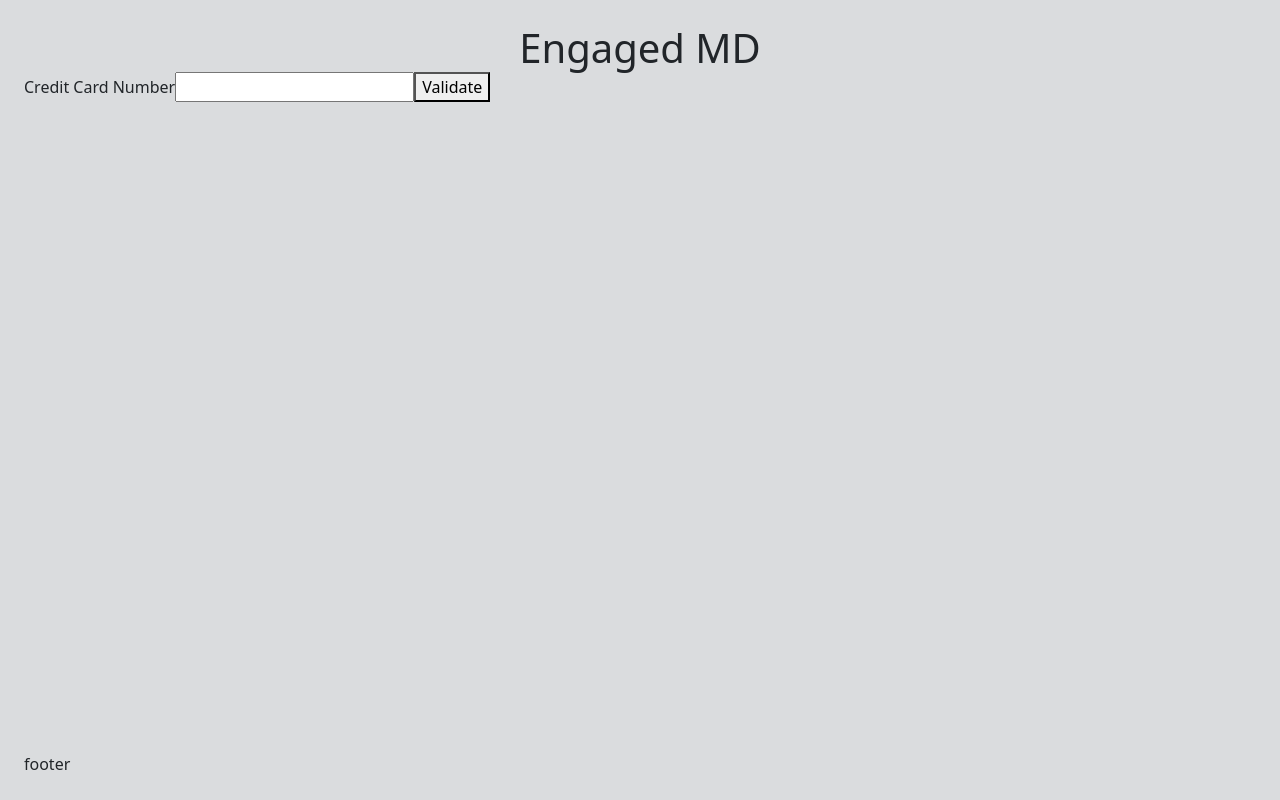
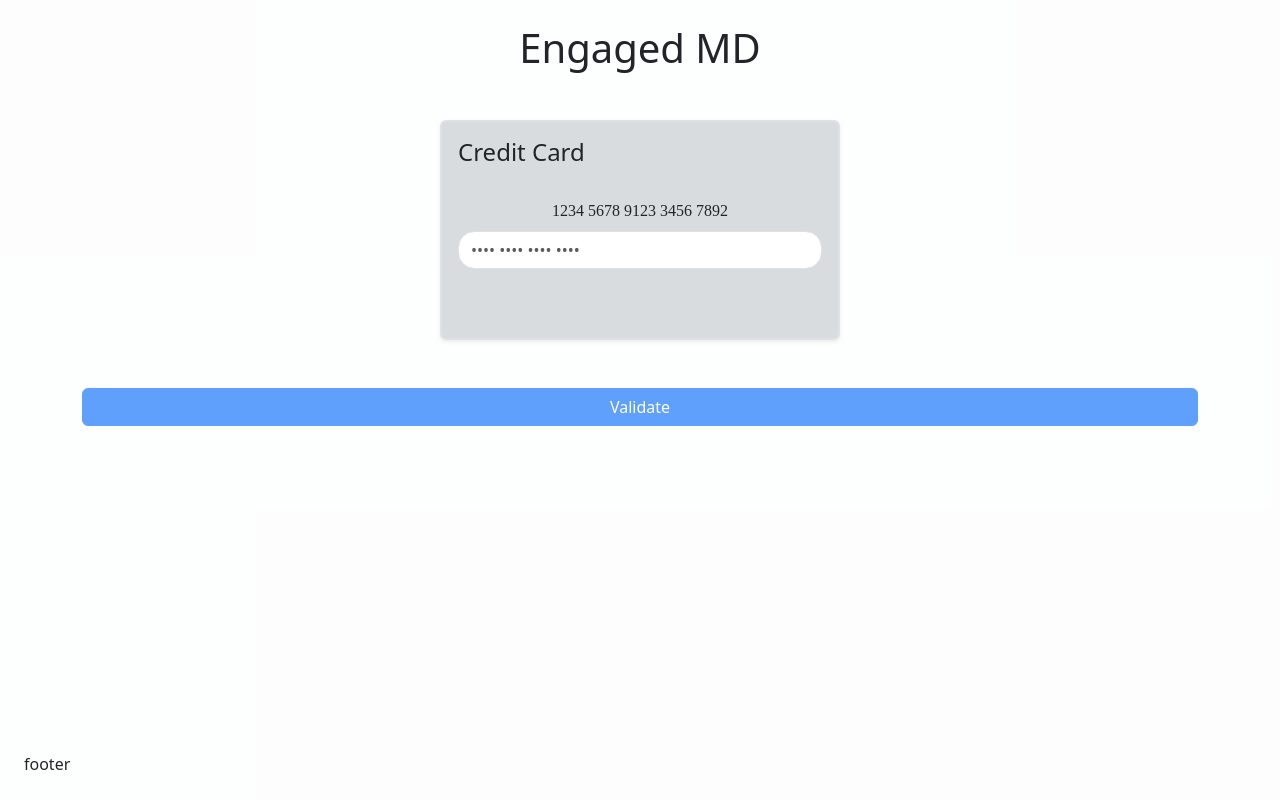
Before and after one commit to Paleczny/ccvalidate-emd, a React (Create React App) app in the folder frontend/: page / in a window 1280 px wide. Built offline with nearby package versions, Linux system fonts and the light colour scheme.

Commit message:
[frontend] Added more typings. Added another custom hook for fetching. Displays if call was valid or not. decent changes to the ui look and feel

```diff
--- a/frontend/src/components/layout/layout.tsx
+++ b/frontend/src/components/layout/layout.tsx
@@ -4,7 +4,7 @@ import { Header, Footer } from './'
 
 const Layout = () => {
   return (
-    <div className="d-flex flex-column min-vh-100 bg-secondary bg-opacity-25 p-4">
+    <div className="d-flex flex-column min-vh-100 bg-light bg-opacity-25 p-4">
       <Header />
       <main className="flex-grow-1">
         <Outlet />
--- a/frontend/src/hooks/useFetcher.ts
+++ b/frontend/src/hooks/useFetcher.ts
@@ -1,8 +1,9 @@
 import { useState } from 'react'
+import { UseFetcherReturnProps } from '../types/UseFetcherReturnProps'
 
-export const useFetcher = (method: 'POST' | 'GET', url: string, body?: BodyInit) => {
+export const useFetcher = <T>(method: 'POST' | 'GET', url: string, body?: BodyInit): UseFetcherReturnProps<T> => {
   const [loading, setLoading] = useState(false)
-  const [result, setResult] = useState(null)
+  const [result, setResult] = useState<T | null>(null)
 
   const fetchApi = async () => {
     setLoading(true)
--- a/frontend/src/hooks/useForm.ts
+++ b/frontend/src/hooks/useForm.ts
@@ -1,7 +1,7 @@
 import { ChangeEvent, useState } from 'react'
-import { UseFormProps } from '../types/UseFormProps'
+import { UseFormReturnProps } from '../types/UseFormReturnProps'
 
-export const useForm = <T>(initialFormValues: T): UseFormProps<T> => {
+export const useForm = <T>(initialFormValues: T): UseFormReturnProps<T> => {
   const [values, setValues] = useState<T>(initialFormValues)
 
   const handleFormChanges = (e: ChangeEvent<any>) => {
--- a/frontend/src/pages/CreditCardValidator.tsx
+++ b/frontend/src/pages/CreditCardValidator.tsx
@@ -1,30 +1,81 @@
 import { useForm } from '../hooks/useForm'
 import { CreditCard } from '../types/CreditCard'
-import { UseFormProps } from '../types/UseFormProps'
-import { ChangeEvent } from 'react'
+import { UseFormReturnProps } from '../types/UseFormReturnProps'
+import React from 'react'
 import { useFetcher } from '../hooks/useFetcher'
+import { CreditCardValidatorResponse } from '../types/CreditCardValidatorResponse'
+import { UseFetcherReturnProps } from '../types/UseFetcherReturnProps'
 
 const CreditCardValidator = () => {
-  const { values, handleFormChanges, clearForm }: UseFormProps<CreditCard> = useForm({
+  const { values, handleFormChanges }: UseFormReturnProps<CreditCard> = useForm({
     ccNumber: '',
   })
 
-  const { loading, result, fetchApi } = useFetcher('POST', 'http://localhost:5000/validate', JSON.stringify(values))
+  const { loading, result, fetchApi }: UseFetcherReturnProps<CreditCardValidatorResponse> = useFetcher(
+    'POST',
+    'http://localhost:5000/validate',
+    JSON.stringify(values),
+  )
 
-  const handleSubmit = (e: ChangeEvent<HTMLFormElement>) => {
-    e.preventDefault()
-    fetchApi()
-    // clearForm()
+  const formatCardNumber = (): string => {
+    return values.ccNumber.length === 0
+      ? '1234 5678 9123 3456 7892'.replace(/(\d{4})/g, '$1 ').trim()
+      : values.ccNumber.replace(/(\d{4})/g, '$1 ').trim()
+  }
+
+  const handleKeyDown = (e: React.KeyboardEvent<HTMLInputElement>) => {
+    if (
+      !/[0-9]/.test(e.key) && // Only allow numbers
+      e.key !== 'Backspace' && // Allow backspace
+      e.key !== 'ArrowLeft' && // Allow left arrow key
+      e.key !== 'ArrowRight' && // Allow right arrow key
+      e.key !== 'Delete' && // Allow delete key
+      e.key !== 'Tab' // Allow tab key for navigation
+    ) {
+      e.preventDefault()
+    }
   }
 
   return (
-    <>
-      <form onSubmit={handleSubmit}>
-        <label htmlFor="CreditCardInput">Credit Card Number</label>
-        <input id="CreditCardInput" value={values.ccNumber} name="ccNumber" onChange={handleFormChanges} />
-        <button>Validate</button>
-      </form>
-    </>
+    <div className="container  d-flex flex-column justify-content-center align-items-center">
+      <div
+        className={`mt-5 rounded-2 card-4 shadow-sm bg-secondary bg-opacity-25 w-100 border border-2 ${result && !result.isValid && 'border-danger'} ${result && result.isValid && 'border-success'}`}
+        style={{ maxWidth: '400px', minHeight: '220px' }}
+      >
+        <form onSubmit={fetchApi}>
+          <div className="mb-3 mx-3 py-3 ">
+            <h4 className="form-label">Credit Card</h4>
+            <br />
+            <text className="d-flex justify-content-center" style={{ fontFamily: 'Futura' }}>
+              {formatCardNumber()}
+            </text>
+            <input
+              className="rounded-4 px-5-3 form-control mt-2"
+              name="ccNumber"
+              type="text"
+              placeholder="•••• •••• •••• ••••"
+              maxLength={19}
+              value={values.ccNumber}
+              onKeyDown={handleKeyDown}
+              onChange={handleFormChanges}
+            />
+          </div>
+          {result && (
+            <text className="d-flex justify-content-center" style={{ fontFamily: 'Courier' }}>
+              {!result.isValid ? 'Invalid' : 'Valid'} Credit Card Number
+            </text>
+          )}
+        </form>
+      </div>
+      <button
+        type="submit"
+        disabled={!values.ccNumber || loading}
+        onClick={fetchApi}
+        className="mt-5 w-100 btn btn-primary"
+      >
+        Validate
+      </button>
+    </div>
   )
 }
 
--- /dev/null
+++ b/frontend/src/types/CreditCardValidatorResponse.ts
@@ -0,0 +1,3 @@
+export interface CreditCardValidatorResponse {
+  isValid: boolean
+}
--- /dev/null
+++ b/frontend/src/types/UseFetcherReturnProps.ts
@@ -0,0 +1,5 @@
+export interface UseFetcherReturnProps<T> {
+  loading: boolean
+  result: T | null
+  fetchApi: () => Promise<void>
+}
--- a/frontend/src/types/UseFormProps.ts
+++ b/frontend/src/types/UseFormReturnProps.ts
@@ -1,6 +1,6 @@
 import { ChangeEvent } from 'react'
 
-export interface UseFormProps<T> {
+export interface UseFormReturnProps<T> {
   values: T
   handleFormChanges: (e: ChangeEvent<any>) => void
   clearForm: () => void
```
